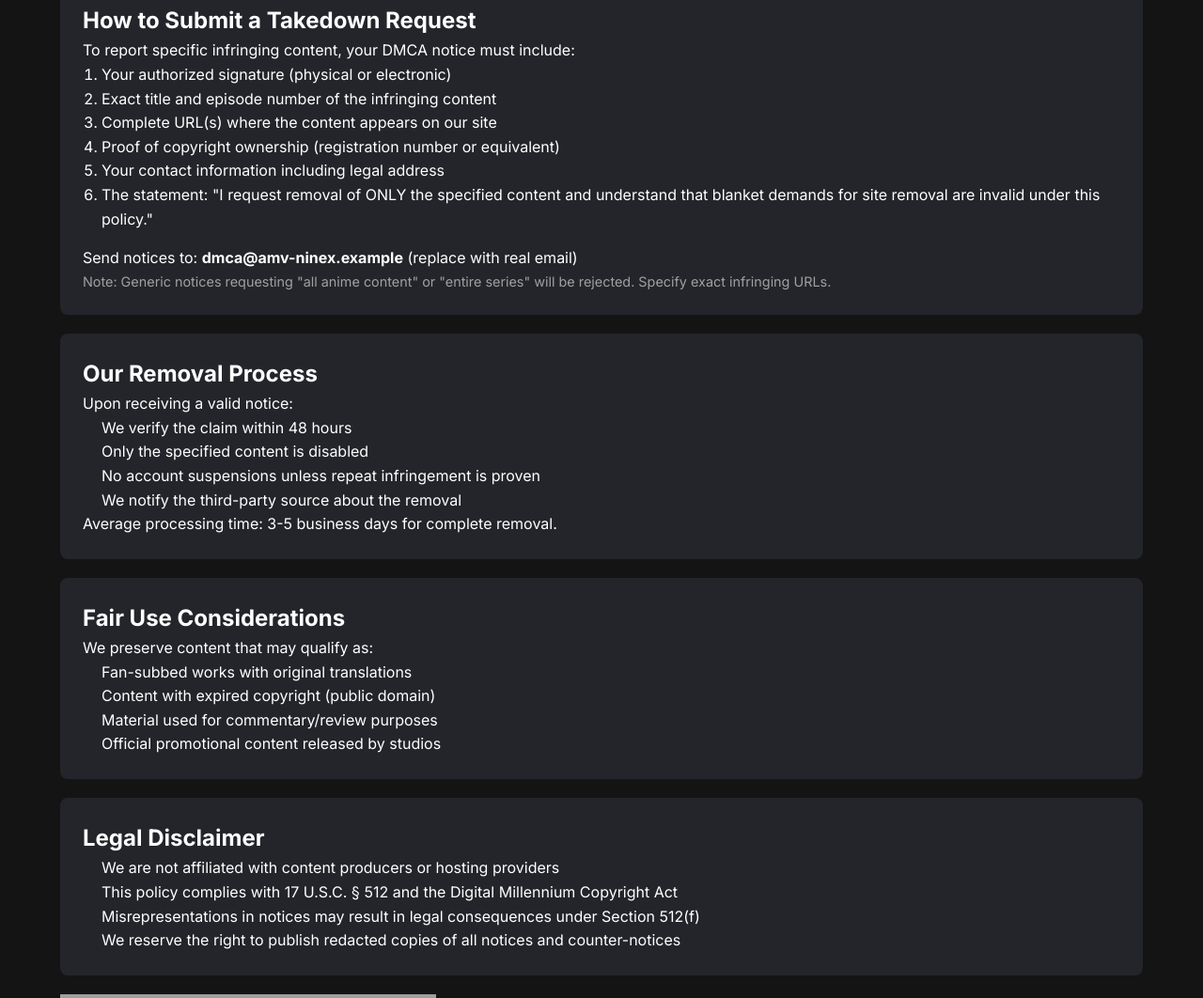
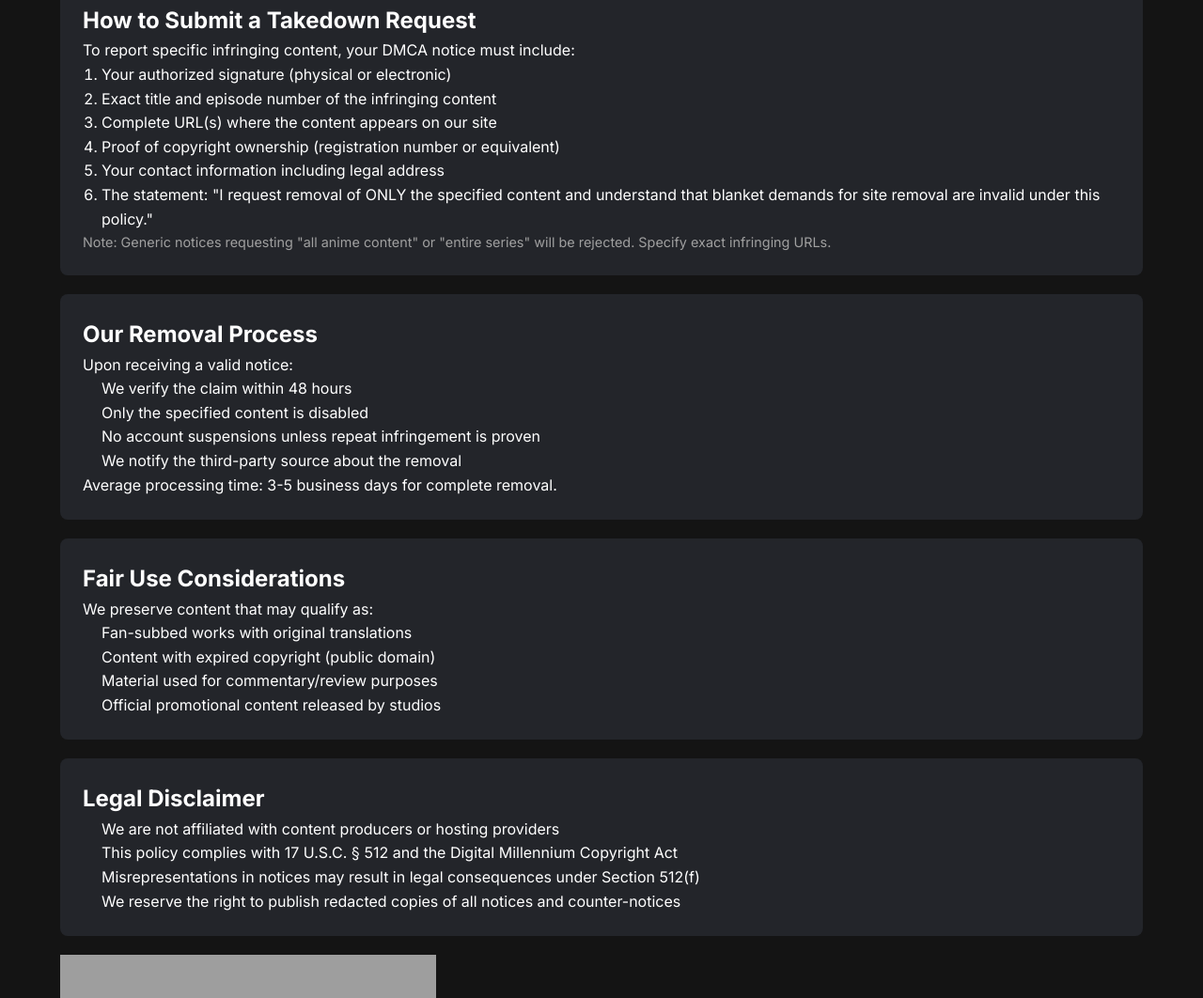
Before and after one commit to Anmay7903/AMV-VERSE-ANIME, a plain HTML site: page DMCA.html in a window 1280 px wide. Shown: the part 696-1758 px from the top of the page at 94% size. Drawn offline with Linux system fonts and the light colour scheme; grey boxes are pictures that could not be loaded; a script that the page names is missing.

Commit message:
Update DMCA.html

```diff
--- a/DMCA.html
+++ b/DMCA.html
@@ -100,9 +100,7 @@
                     demands for
                     site removal are invalid under this policy."</li>
             </ol>
-            <p style="margin-top:1rem;">Send notices to: <strong>dmca@amv-ninex.example</strong> (replace with real
-                email)
-            </p>
+
             <p style="color:var(--text-color-secondary); font-size:0.9rem;">Note: Generic notices requesting "all
                 anime
                 content" or "entire series" will be rejected. Specify exact infringing URLs.</p>
```
